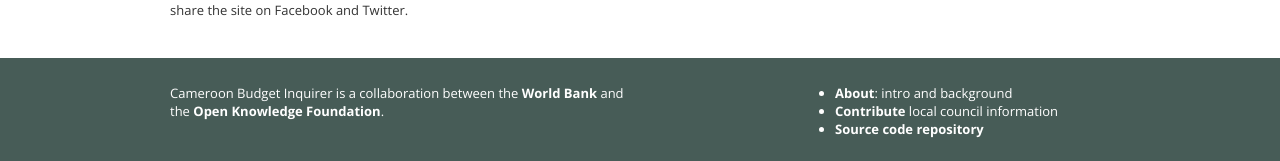
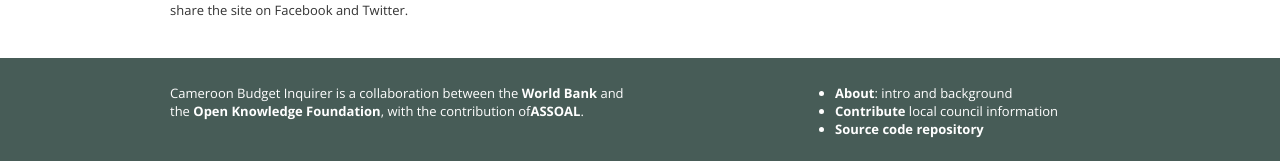
Before and after one commit to openspending/cameroon.openspending.org, a Jekyll site: the page built from en/about.html, in a window 1280 px wide. Shown: the part 950-1111 px from the top of the page. Built offline with Jekyll 4.4.1, drawn with Linux system fonts in a browser that asks for light colours; nearby versions of some CDN libraries.

Commit message:
Update default.html

```diff
--- a/_layouts/default.html
+++ b/_layouts/default.html
@@ -94,7 +94,7 @@
       <div class="container">
         <div class="row">
           <div class="span6">
-            {{ site.locales[locale].title }} {{ site.locales[locale].collaborationbetween }} <a href="http://wbi.worldbank.org/wbi/">{{ site.locales[locale].worldbank }}</a> {{ site.locales[locale].andthe }} <a href="http://okfn.org">Open Knowledge Foundation</a>.
+            {{ site.locales[locale].title }} {{ site.locales[locale].collaborationbetween }} <a href="http://wbi.worldbank.org/wbi/">{{ site.locales[locale].worldbank }}</a> {{ site.locales[locale].andthe }} <a href="http://okfn.org">Open Knowledge Foundation</a>, {{site.locales[locale].withcontribution }}<a href="http://www.assoal.org">{{ site.locales[locale].assoal }}</a>.
           </div>
           <div class="offset2 span4">
             <ul>
```
